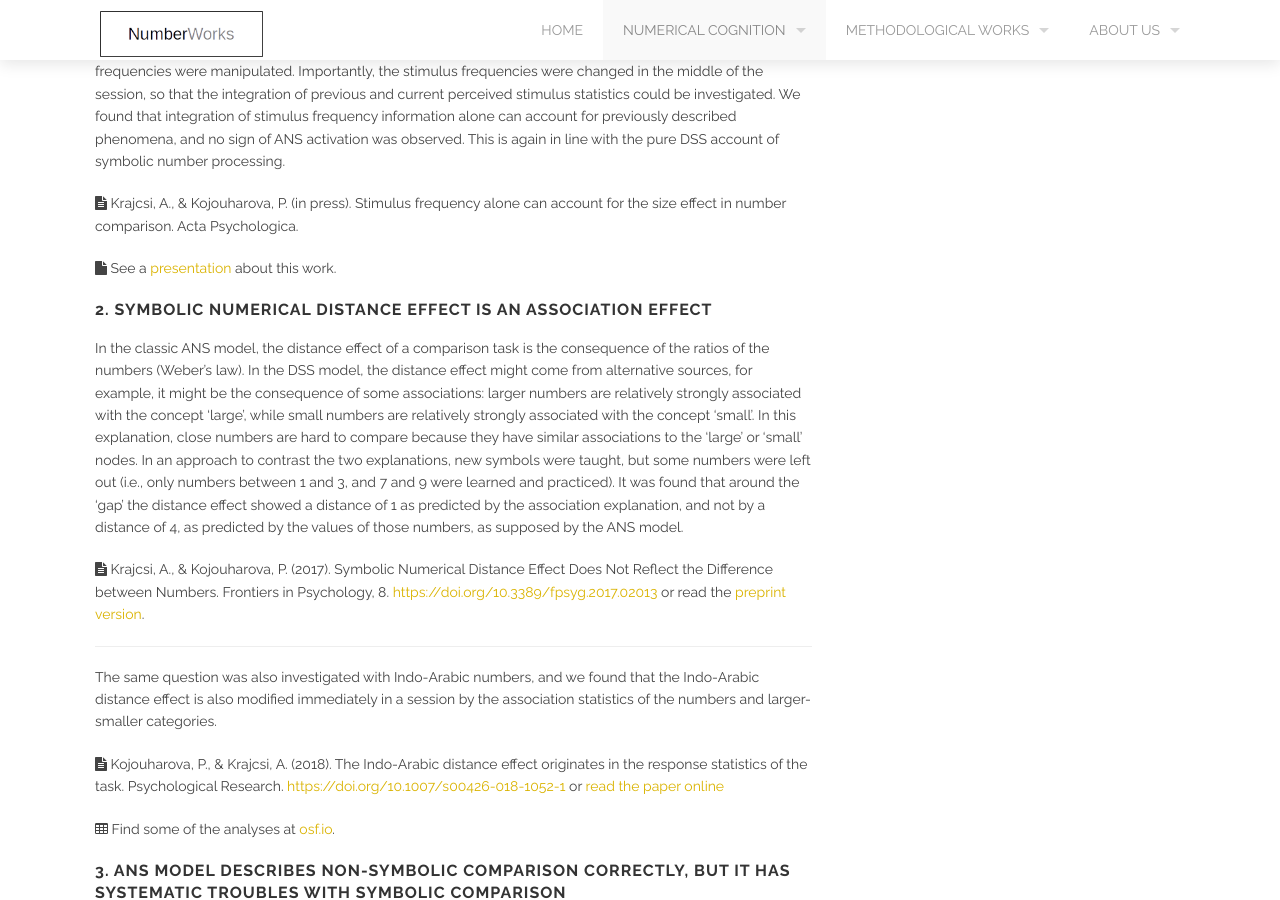
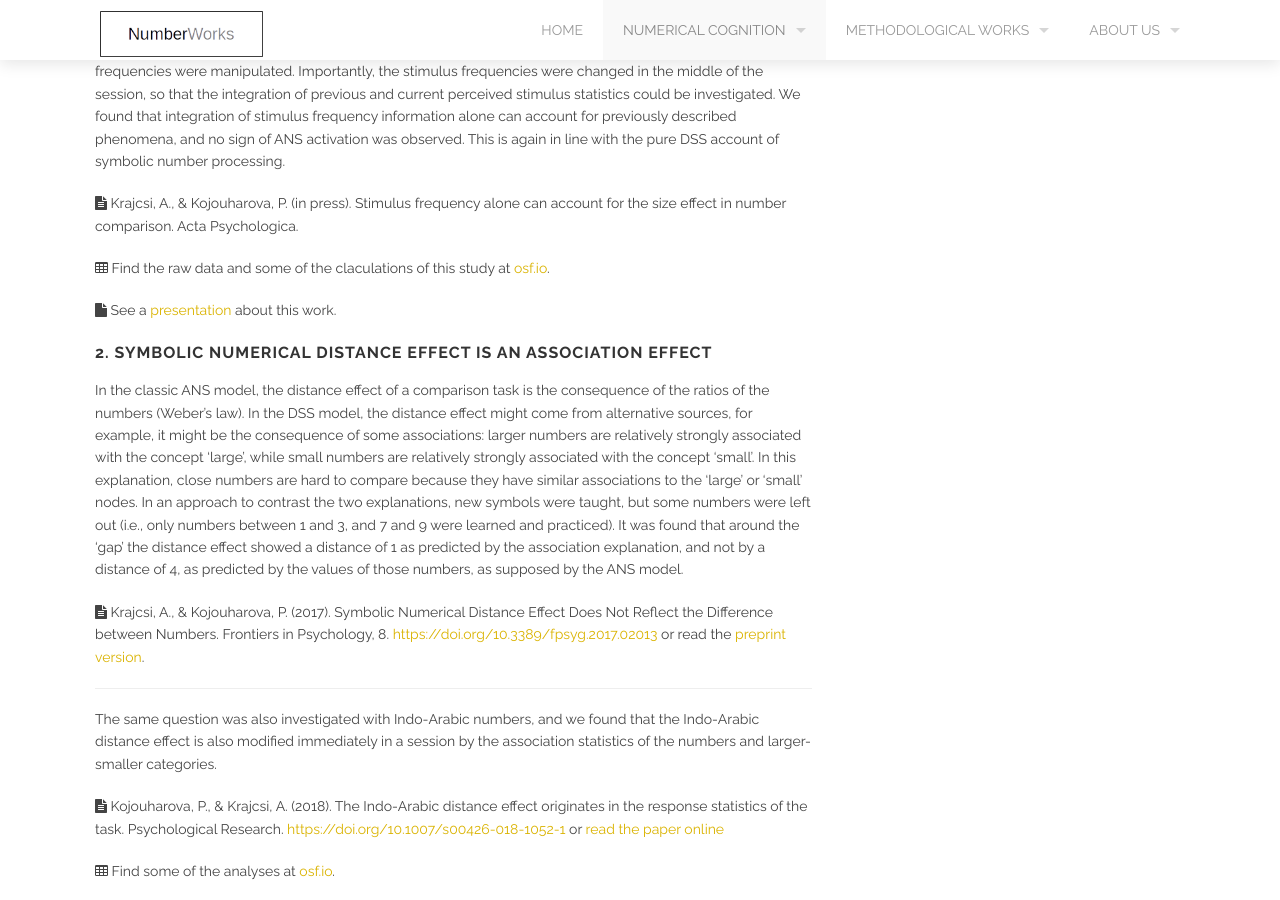
Before and after one commit to theNumberWorks/numberworks_website, a Jekyll site: the page built from discrete_semantic_system.md, in a window 1280 px wide and 900 px high, scrolled down 2365 px. Built offline with Jekyll 4.4.1, drawn with Linux system fonts in a browser that asks for light colours.

Commit message:
Update discrete_semantic_system.md

```diff
--- a/discrete_semantic_system.md
+++ b/discrete_semantic_system.md
@@ -53,6 +53,8 @@ In a follow-up work, we investigated whether the size effect can be changed in I
 In a next study, we investigated whether (a) the frequency alone can account for the partial change of size effect seen in Arabic numbers (because the previous and current experience of stimulus statistics is integrated) or (b) the ANS may have a partial role that develops with time, therefore, it cannot be observed in new symbols, but it may exist in Arabic numbers. Participants learned new symbols, and, in a comparison task, the stimuli frequencies were manipulated. Importantly, the stimulus frequencies were changed in the middle of the session, so that the integration of previous and current perceived stimulus statistics could be investigated. We found that integration of stimulus frequency information alone can account for previously described phenomena, and no sign of ANS activation was observed. This is again in line with the pure DSS account of symbolic number processing.
 
 <i class='fa fa-file-text'></i> Krajcsi, A., & Kojouharova, P. (in press). Stimulus frequency alone can account for the size effect in number comparison. Acta Psychologica.
+
+<i class='fa fa-table'></i> Find the raw data and some of the claculations of this study at [osf.io](https://osf.io/auhwg/).
 
 <i class='fa fa-file'></i> See a [presentation](https://docs.google.com/presentation/d/1szrjgqDrMSsrdZrAeDRLK_3D7YQvguEUa9aZ5_KPdq0/edit?usp=sharing) about this work.
 
```
